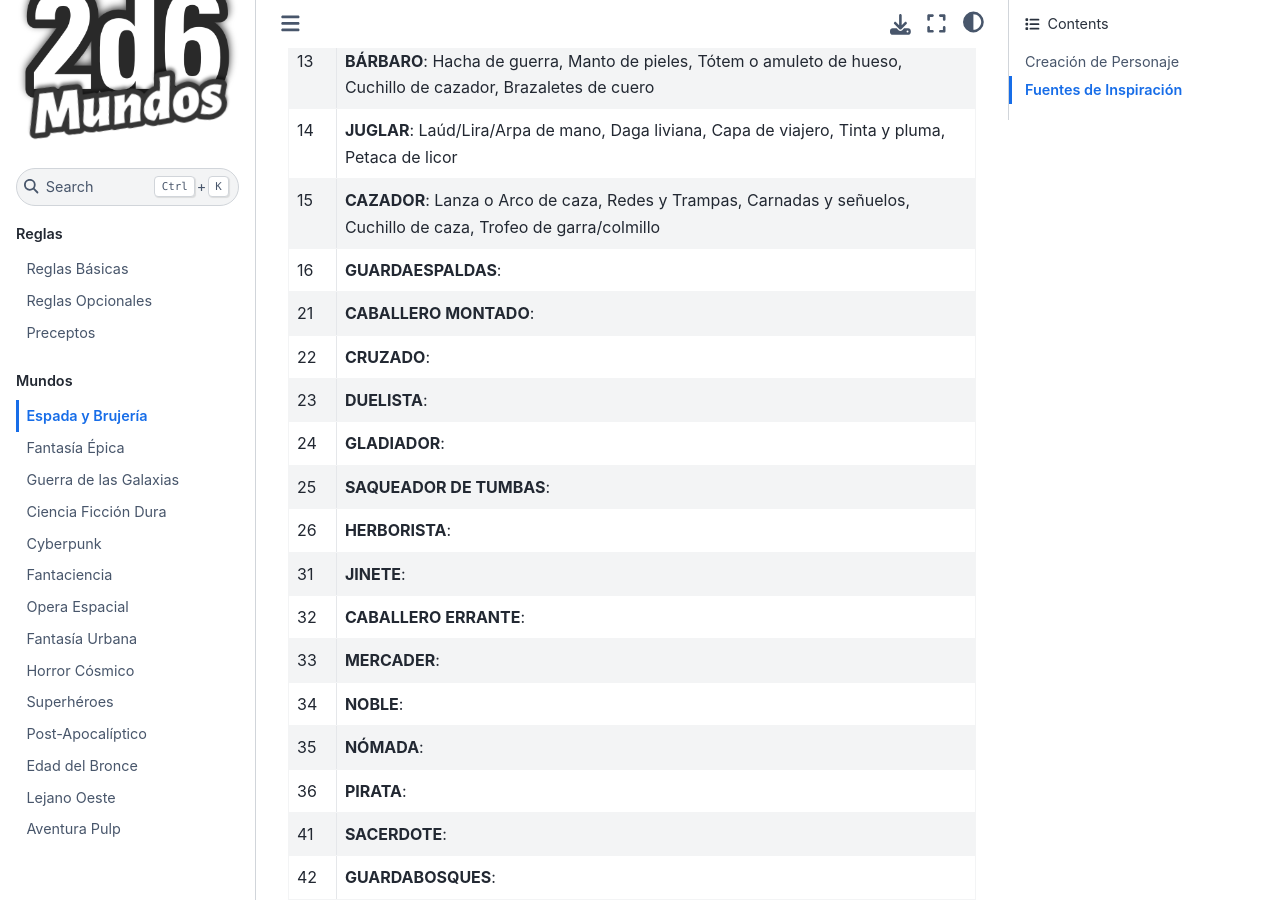
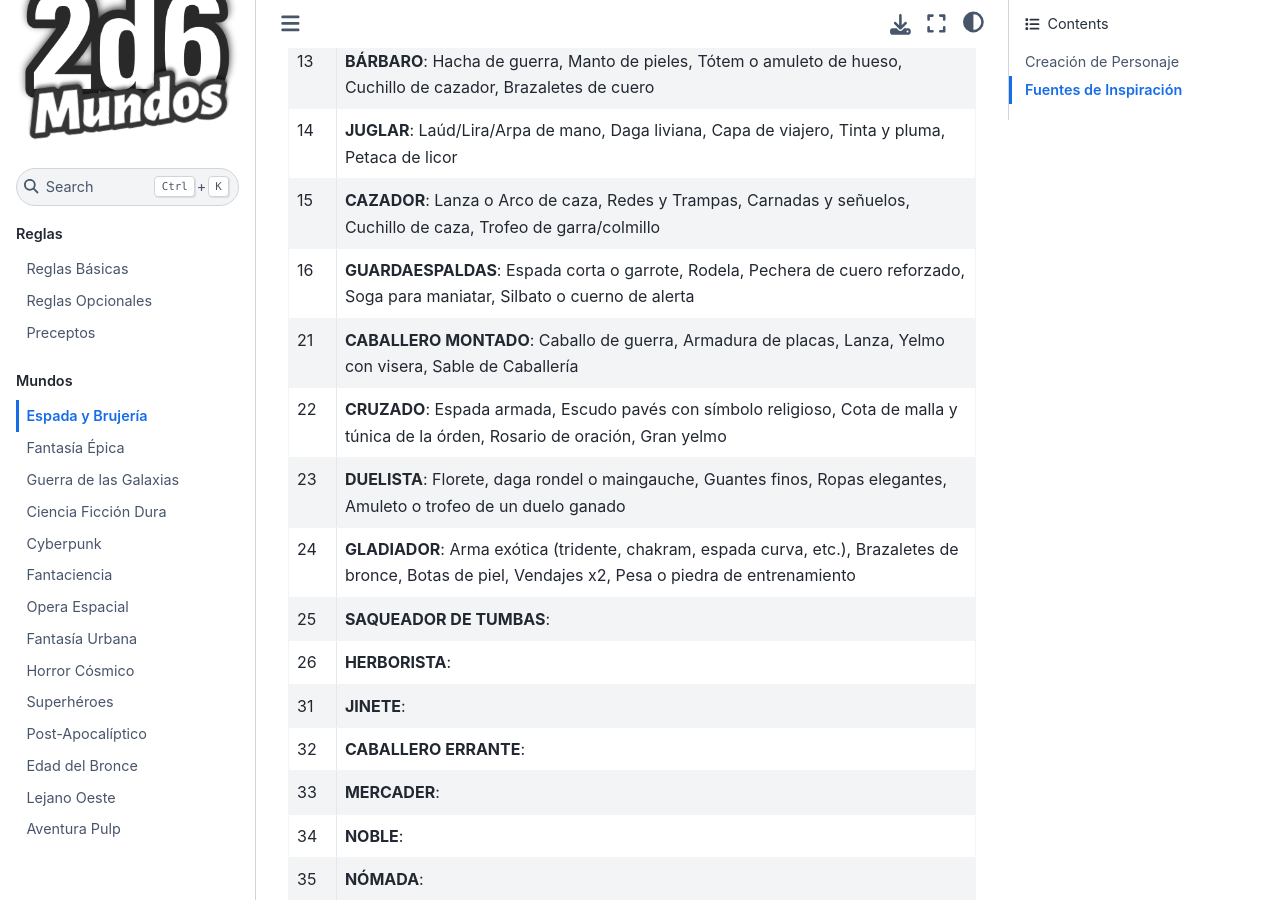
Before and after one commit to TaTooKa/2d6Mundos, a Sphinx documentation site: the page built from docs/source/pages/worlds/espada-y-brujeria.rst, in a window 1280 px wide and 900 px high, scrolled down 361 px. Built offline with Sphinx 7.4.7 and the Sphinx Book theme 1.1.4, drawn with Linux system fonts in a browser that asks for light colours; some web fonts are replaced.

Commit message:
add more backgrounds

```diff
--- a/docs/source/pages/worlds/espada-y-brujeria.rst
+++ b/docs/source/pages/worlds/espada-y-brujeria.rst
@@ -13,11 +13,11 @@ Creación de Personaje
    "13", "**BÁRBARO**: Hacha de guerra, Manto de pieles, Tótem o amuleto de hueso, Cuchillo de cazador, Brazaletes de cuero"
    "14", "**JUGLAR**: Laúd/Lira/Arpa de mano, Daga liviana, Capa de viajero, Tinta y pluma, Petaca de licor"
    "15", "**CAZADOR**: Lanza o Arco de caza, Redes y Trampas, Carnadas y señuelos, Cuchillo de caza, Trofeo de garra/colmillo"
-   "16", "**GUARDAESPALDAS**: "
-   "21", "**CABALLERO MONTADO**: "
-   "22", "**CRUZADO**: "
-   "23", "**DUELISTA**: "
-   "24", "**GLADIADOR**: "
+   "16", "**GUARDAESPALDAS**: Espada corta o garrote, Rodela, Pechera de cuero reforzado, Soga para maniatar, Silbato o cuerno de alerta"
+   "21", "**CABALLERO MONTADO**: Caballo de guerra, Armadura de placas, Lanza, Yelmo con visera, Sable de Caballería"
+   "22", "**CRUZADO**: Espada armada, Escudo pavés con símbolo religioso, Cota de malla y túnica de la órden, Rosario de oración, Gran yelmo"
+   "23", "**DUELISTA**: Florete, daga rondel o maingauche, Guantes finos, Ropas elegantes, Amuleto o trofeo de un duelo ganado"
+   "24", "**GLADIADOR**: Arma exótica (tridente, chakram, espada curva, etc.), Brazaletes de bronce, Botas de piel, Vendajes x2, Pesa o piedra de entrenamiento"
    "25", "**SAQUEADOR DE TUMBAS**: "
    "26", "**HERBORISTA**: "
    "31", "**JINETE**: "
```
